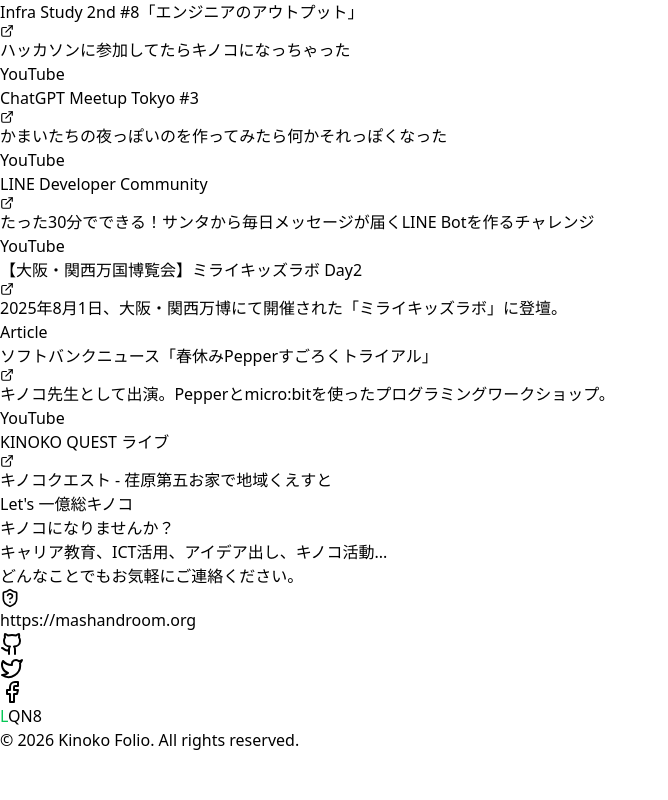
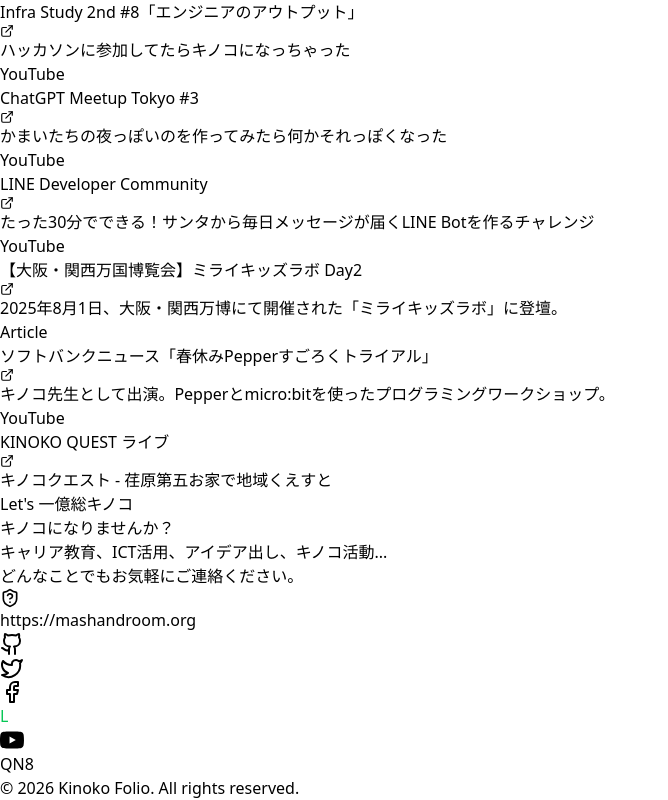
Before and after one commit to happy2mylife/kinokofolio, a React (Vite) app: page / in a window 1280 px wide. Shown: the part 10313-11113 px from the top of the page, without its empty margins (0-668 px from the left). Before the commit the page ends 11065 px from the top, so only its background shows below. Built offline with nearby package versions, Linux system fonts and the light colour scheme.

Commit message:
youtube icon

```diff
--- a/src/components/organisms/ContactSection.tsx
+++ b/src/components/organisms/ContactSection.tsx
@@ -24,6 +24,15 @@
           <SocialLink href="https://twitter.com/h2m_kinoko" icon={<Twitter size={24} />} title="Twitter" />
           <SocialLink href="https://www.facebook.com/happy.happy.children/" icon={<Facebook size={24} />} title="Facebook" />
           <SocialLink href="https://lin.ee/RjpJefL" icon={<span className="text-xl font-bold" style={{ color: '#06C755' }}>L</span>} title="LINE" />
+          <SocialLink
+            href="https://www.youtube.com/@mashandroom"
+            icon={
+              <svg xmlns="http://www.w3.org/2000/svg" width="24" height="24" viewBox="0 0 24 24" fill="currentColor">
+                <path d="M23.498 6.186a3.016 3.016 0 0 0-2.122-2.136C19.505 3.545 12 3.545 12 3.545s-7.505 0-9.377.505A3.017 3.017 0 0 0 .502 6.186C0 8.07 0 12 0 12s0 3.93.502 5.814a3.016 3.016 0 0 0 2.122 2.136c1.871.505 9.376.505 9.376.505s7.505 0 9.377-.505a3.015 3.015 0 0 0 2.122-2.136C24 15.93 24 12 24 12s0-3.93-.502-5.814zM9.545 15.568V8.432L15.818 12l-6.273 3.568z" />
+              </svg>
+            }
+            title="YouTube"
+          />
           <SocialLink href="https://qiita.com/h2m_kinoko" icon="Q" title="Qiita" />
           <SocialLink href="https://note.com/mashandroom" icon="N" title="Note" />
           <SocialLink href="https://8card.net/virtual_cards/kDI3_qr5XPcxOj1JdnGKKQ_30247218107" icon="8" title="Eight (Business Card)" />
```
